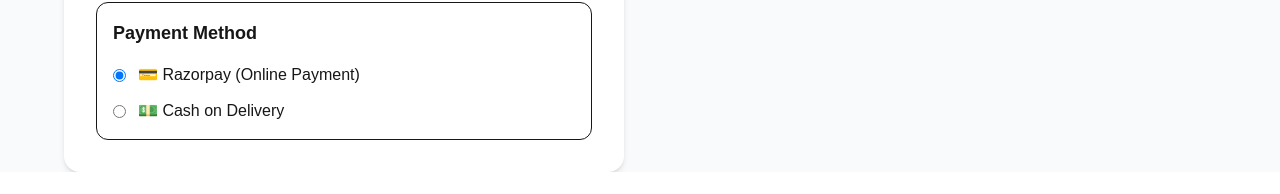
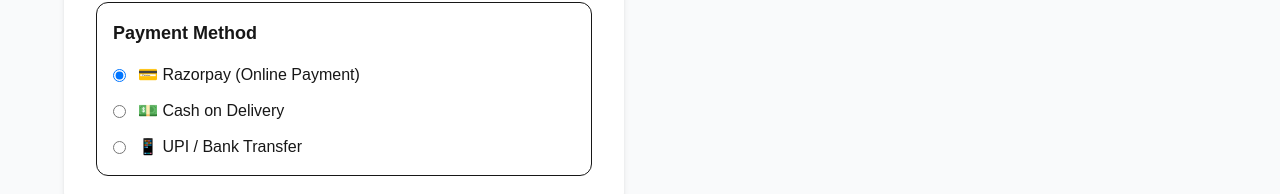
Before and after one commit to Aijaz60/Kashmir-royale-store, a Next.js app: page /checkout in a window 1280 px wide. Shown: the part 659-853 px from the top of the page. Before the commit the page ends 831 px from the top, so only its background shows below. Built offline with nearby package versions, Linux system fonts and the light colour scheme; no server answers.

Commit message:
Add UPI payment option and fix hero banner

```diff
--- a/app/checkout/page.tsx
+++ b/app/checkout/page.tsx
@@ -430,9 +430,10 @@
     /*
      * Cash on Delivery
      */
-    if (
-      paymentMethod === "cod"
-    ) {
+   if (
+  paymentMethod === "cod" ||
+  paymentMethod === "upi"
+) {
       setLoading(true);
 
       try {
@@ -462,8 +463,10 @@
 
                 total: grandTotal,
 
-                paymentMethod:
-                  "Cash on Delivery",
+               paymentMethod:
+  paymentMethod === "upi"
+    ? "UPI / Bank Transfer"
+    : "Cash on Delivery",
 
                 paymentStatus:
                   "Pending",
@@ -490,9 +493,11 @@
             "/success"
           );
         } else {
-          alert(
-            "Failed to save COD order."
-          );
+         alert(
+  paymentMethod === "upi"
+    ? "Failed to save UPI / Bank Transfer order."
+    : "Failed to save COD order."
+);
         }
       } catch (error) {
         console.error(error);
@@ -859,6 +864,26 @@
                   💵 Cash on Delivery
                 </span>
               </label>
+                            <label className="mt-3 flex cursor-pointer items-center gap-3">
+                <input
+                  type="radio"
+                  name="payment"
+                  value="upi"
+                  checked={
+                    paymentMethod ===
+                    "upi"
+                  }
+                  onChange={(e) =>
+                    setPaymentMethod(
+                      e.target.value
+                    )
+                  }
+                />
+
+                <span>
+                  📱 UPI / Bank Transfer
+                </span>
+              </label>
 
             </div>
 
--- a/app/components/Hero.tsx
+++ b/app/components/Hero.tsx
@@ -85,16 +85,16 @@
     <section className="relative w-full overflow-hidden bg-black">
 
      {/* FULL BANNER IMAGE */}
-      <div className="relative w-full">
+<div className="relative w-full aspect-[2/1] overflow-hidden">
   <a
     href={banner.buttonLink || "#collections"}
-          className="block w-full"
+    className="absolute inset-0 block w-full h-full"
     aria-label={banner.buttonText || banner.title}
   >
     <img
       src={banner.image}
       alt={banner.title || "Kashmir Royale Banner"}
-            className="block h-auto w-full object-contain"
+      className="absolute inset-0 w-full h-full object-contain"
       loading="eager"
     />
   </a>
```
Lines whose indentation alone changed are shown as unchanged.
